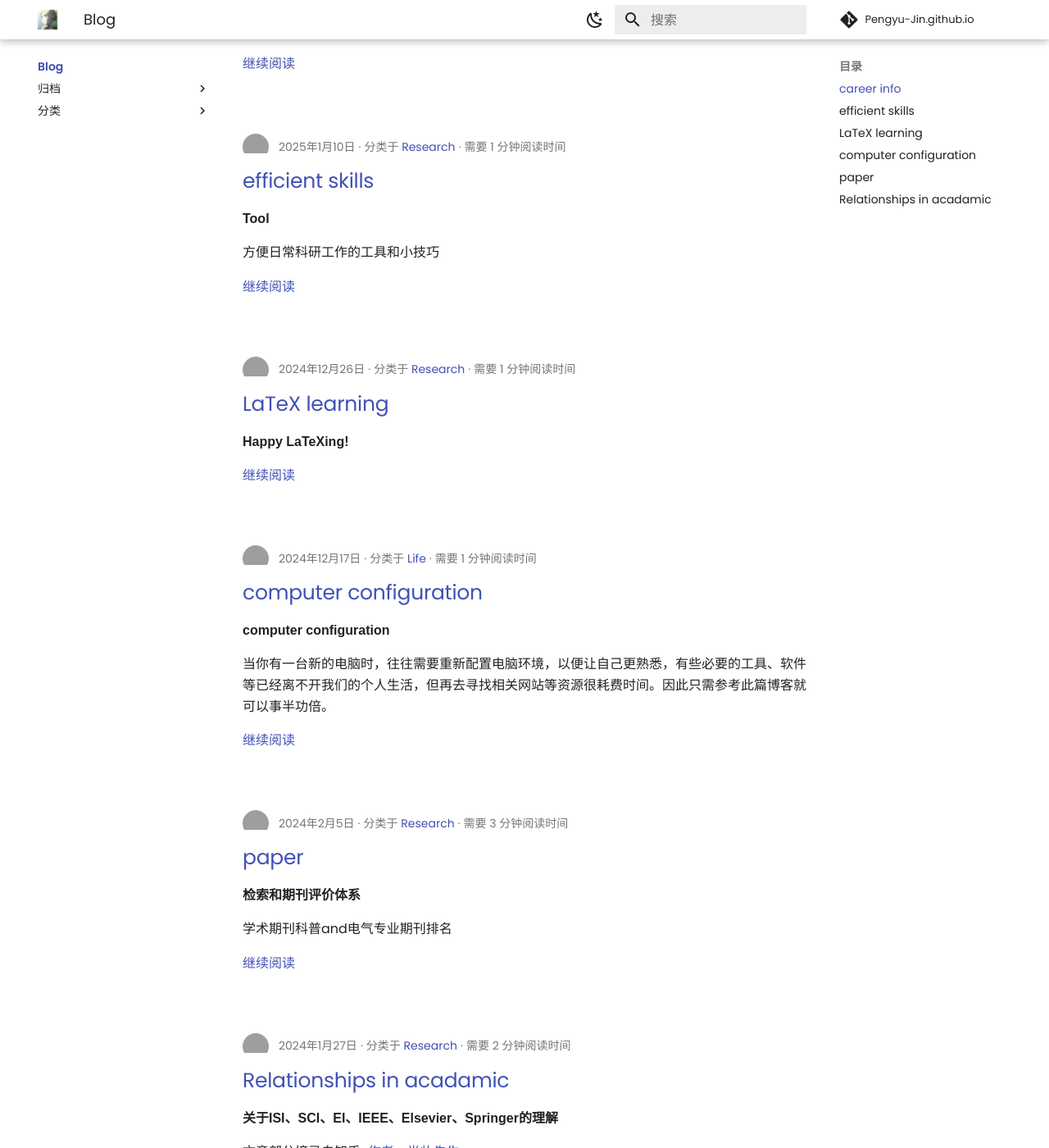
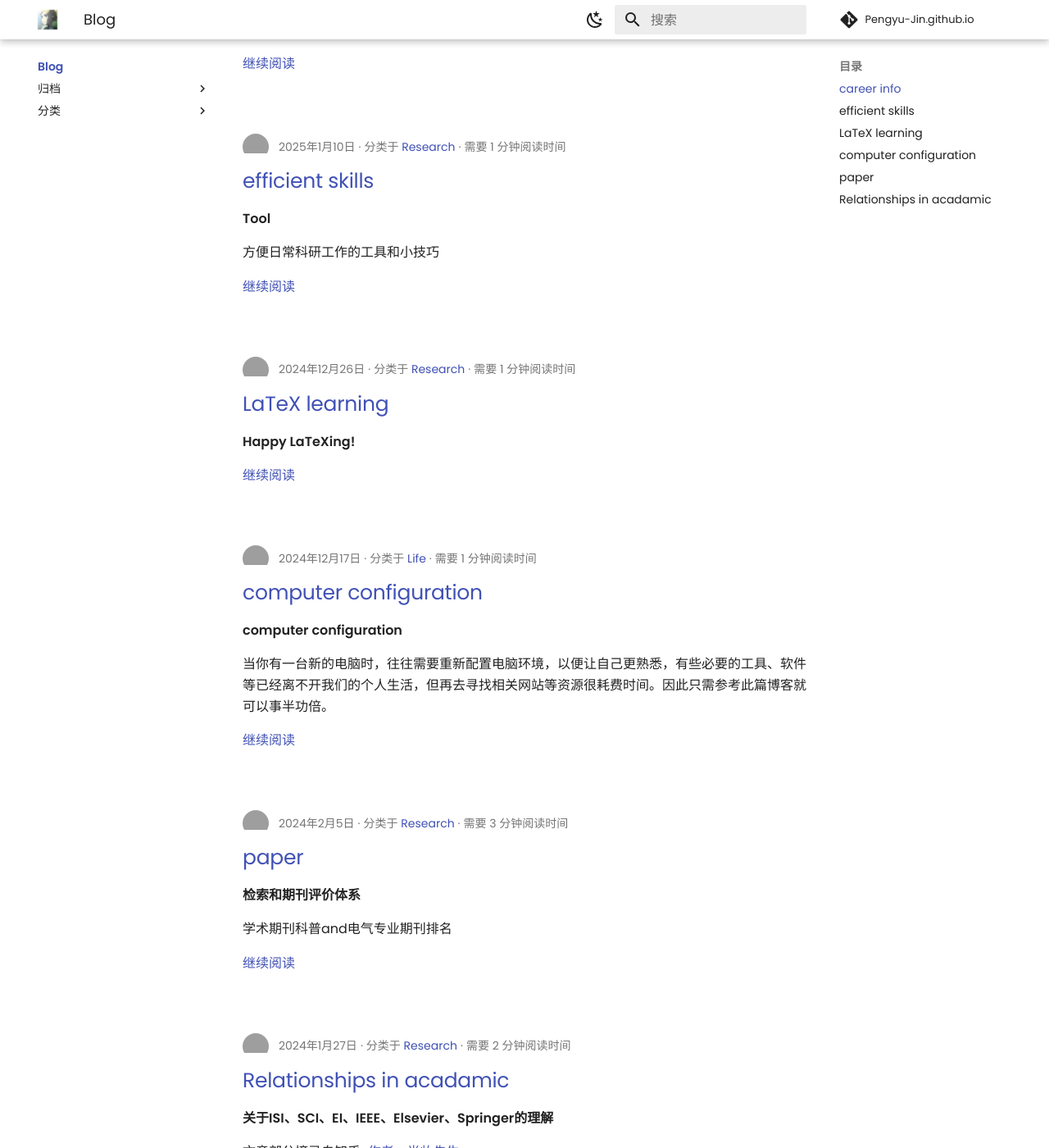
Before and after one commit to Pengyu-Jin/Pengyu-Jin.github.io, an MkDocs documentation site: the page built from docs/blog/index.md, in a window 1280 px wide and 1400 px high, scrolled down 304 px. Shown: the whole window at 82% size. Built offline with MkDocs 1.6.1 and Material for MkDocs 9.7.7, drawn with Linux system fonts in a browser that asks for light colours; comment, search, counter and statistics services are not loaded; a style sheet for code colours, icons or effects is not loaded; grey boxes are pictures that could not be loaded.

Commit message:
font change

```diff
--- a/docs/mkdocs/css/extra.css
+++ b/docs/mkdocs/css/extra.css
@@ -6,19 +6,11 @@
     font-family: "Poppins", "LXGW WenKai", sans-serif !important;
 }
 
+strong, b {
+    font-weight: 800 !important;  /* 加粗文本的权重 */
+}
+
 /* 设置代码字体：保留 mono 字体 */
 code, pre {
     font-family: "LXGW WenKai Mono", monospace !important;
 }
-
-/* 默认情况下，所有加粗文本使用 Poppins 字体 */
-strong, b {
-    font-weight: 700 !important;  /* 加粗文本的权重 */
-    font-family: "Poppins", sans-serif !important;  /* 英文加粗使用 Poppins */
-}
-
-/* 针对中文文本加粗时，强制使用 LXGW WenKai 字体 */
-strong:lang(zh), b:lang(zh) {
-    font-weight: 700 !important; /* 保持中文加粗的权重 */
-    font-family: "LXGW WenKai", sans-serif !important;  /* 中文加粗使用 LXGW WenKai */
-}
```
